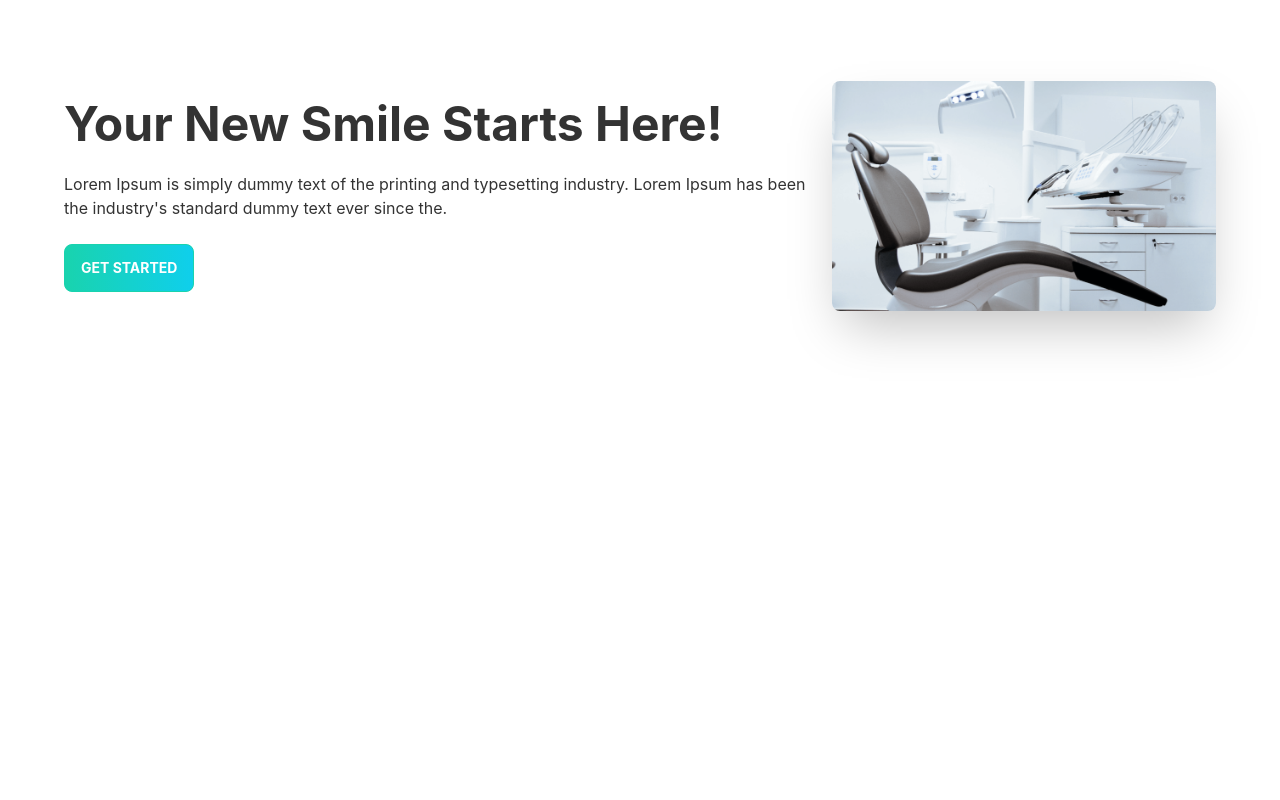
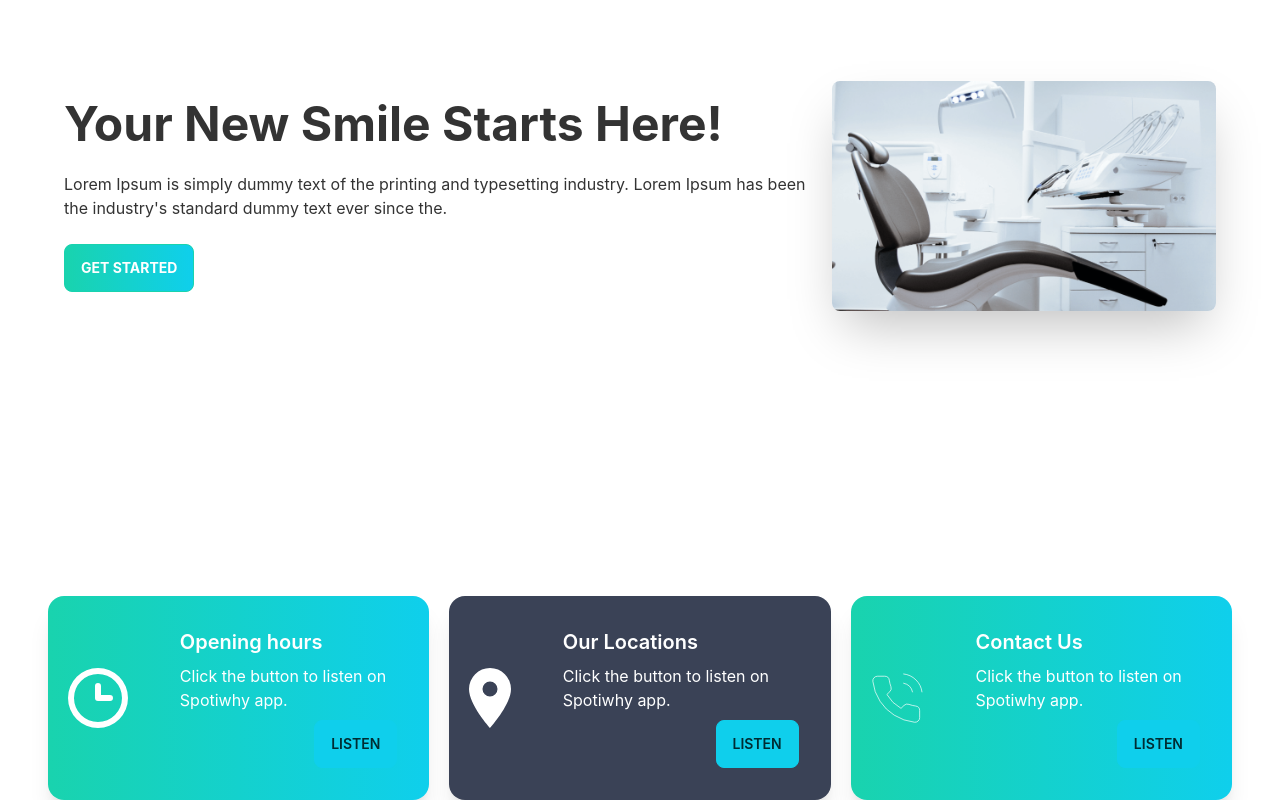
Before and after one commit to mohammadshariful/doctors-portal-client, a React (Create React App) app: page / in a window 1280 px wide. Shown: the part 268-1068 px from the top of the page. Before the commit the page ends 864 px from the top, so only its background shows below. Built offline with nearby package versions, Linux system fonts and the light colour scheme.

Commit message:
info card added

```diff
--- a/src/Pages/Home/Home.js
+++ b/src/Pages/Home/Home.js
@@ -1,10 +1,12 @@
 import React from "react";
 import Banner from "./Banner";
+import Info from "./Info";
 
 const Home = () => {
   return (
     <div>
       <Banner />
+      <Info />
     </div>
   );
 };
--- /dev/null
+++ b/src/Pages/Home/Info.js
@@ -0,0 +1,24 @@
+import React from "react";
+import clock from "../../assets/icons/clock.svg";
+import marker from "../../assets/icons/marker.svg";
+import phone from "../../assets/icons/phone.svg";
+import InfoCard from "./InfoCard";
+const Info = () => {
+  return (
+    <div className="grid grid-cols-1 lg:grid-cols-3 gap-5 px-12">
+      <InfoCard
+        bgColor="bg-gradient-to-r from-secondary to-primary"
+        cardTitle="Opening hours"
+        img={clock}
+      />
+      <InfoCard bgColor="bg-accent" cardTitle="Our Locations" img={marker} />
+      <InfoCard
+        bgColor="bg-gradient-to-r from-secondary to-primary"
+        cardTitle="Contact Us"
+        img={phone}
+      />
+    </div>
+  );
+};
+
+export default Info;
--- /dev/null
+++ b/src/Pages/Home/InfoCard.js
@@ -0,0 +1,20 @@
+import React from "react";
+
+const InfoCard = ({ img, cardTitle, bgColor }) => {
+  return (
+    <div className={`card lg:card-side shadow-xl ${bgColor}`}>
+      <figure className="px-5">
+        <img src={img} alt="Album" />
+      </figure>
+      <div className="card-body text-white">
+        <h2 className="card-title">{cardTitle}</h2>
+        <p>Click the button to listen on Spotiwhy app.</p>
+        <div className="card-actions justify-end">
+          <button className="btn btn-primary">Listen</button>
+        </div>
+      </div>
+    </div>
+  );
+};
+
+export default InfoCard;
--- a/src/Pages/Shared/Navbar/Navbar.js
+++ b/src/Pages/Shared/Navbar/Navbar.js
@@ -37,15 +37,15 @@ const Navbar = () => {
               stroke="currentColor"
             >
               <path
-                stroke-linecap="round"
-                stroke-linejoin="round"
-                stroke-width="2"
+                strokeLinecap="round"
+                strokeLinejoin="round"
+                strokeWidth="2"
                 d="M4 6h16M4 12h8m-8 6h16"
               />
             </svg>
           </label>
           <ul
-            tabindex="0"
+            tabIndex="0"
             className="menu menu-compact dropdown-content mt-3 p-2 shadow bg-base-100 rounded-box w-52"
           >
             {menuItems}
--- a/tailwind.config.js
+++ b/tailwind.config.js
@@ -11,7 +11,7 @@ module.exports = {
 
           secondary: "#19D3AE",
 
-          accent: "#37CDBE",
+          accent: "#3A4256",
 
           neutral: "#3D4451",
 
```
Also changed, not shown: src/index.css (+3 -4 lines).
